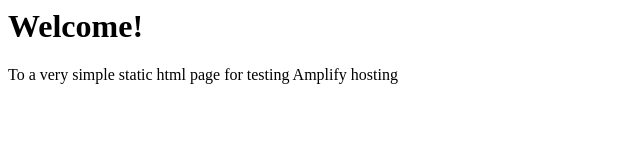
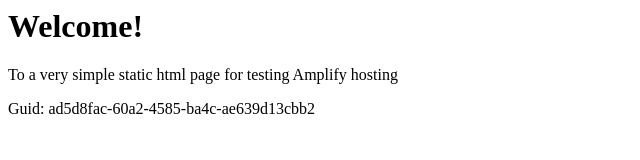
Before and after one commit to aws-aemilia-cdg/Github-PR-Commit-Integration-Test-DoNotTouch-GitHubAutoBuildCanaryTest-v1-preprod-eu-west-3, a website: page src/index.html in a window 1280 px wide. Shown: the whole page, without its empty margins (0-640 px from the left). Drawn offline with Linux system fonts and the light colour scheme.

Commit message:
commit from integ tests

```diff
--- a/src/index.html
+++ b/src/index.html
@@ -1,3 +1,5 @@
+
+
 <html lang="en">
 
 <head>
@@ -10,6 +12,6 @@
 <body>
     <h1>Welcome!</h1>
     <p>To a very simple static html page for testing Amplify hosting</p>
-</body>
+    <p>Guid: ad5d8fac-60a2-4585-ba4c-ae639d13cbb2</p></body>
 
 </html>
```
